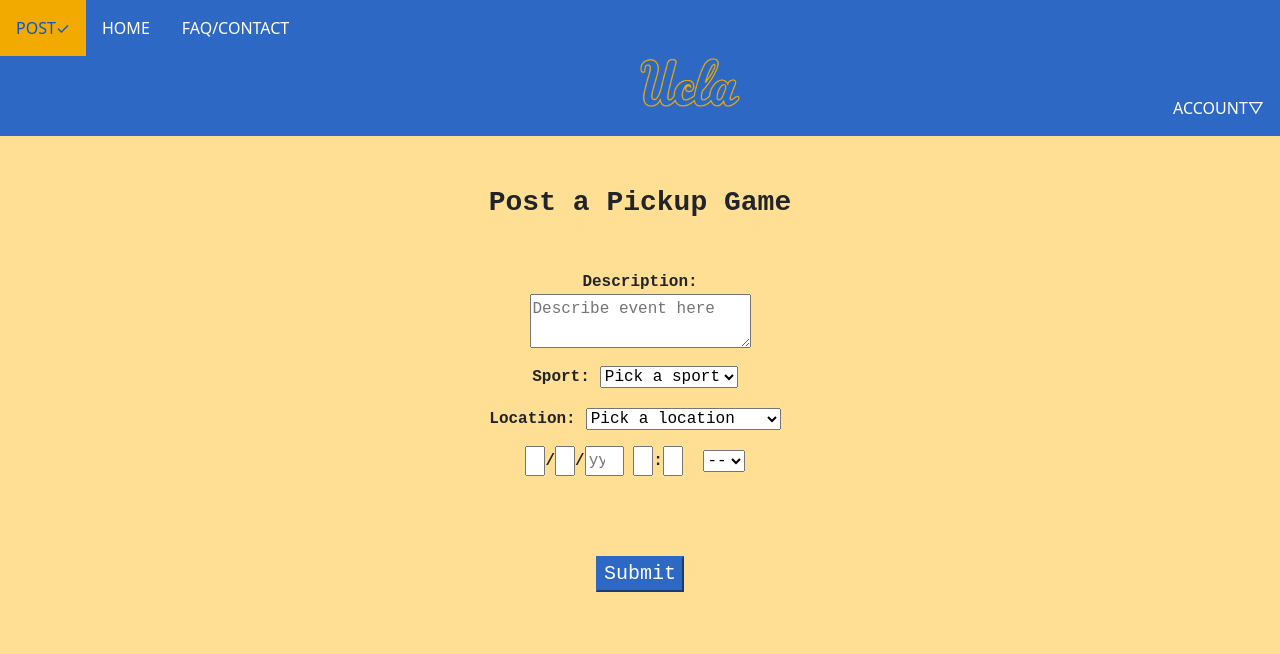
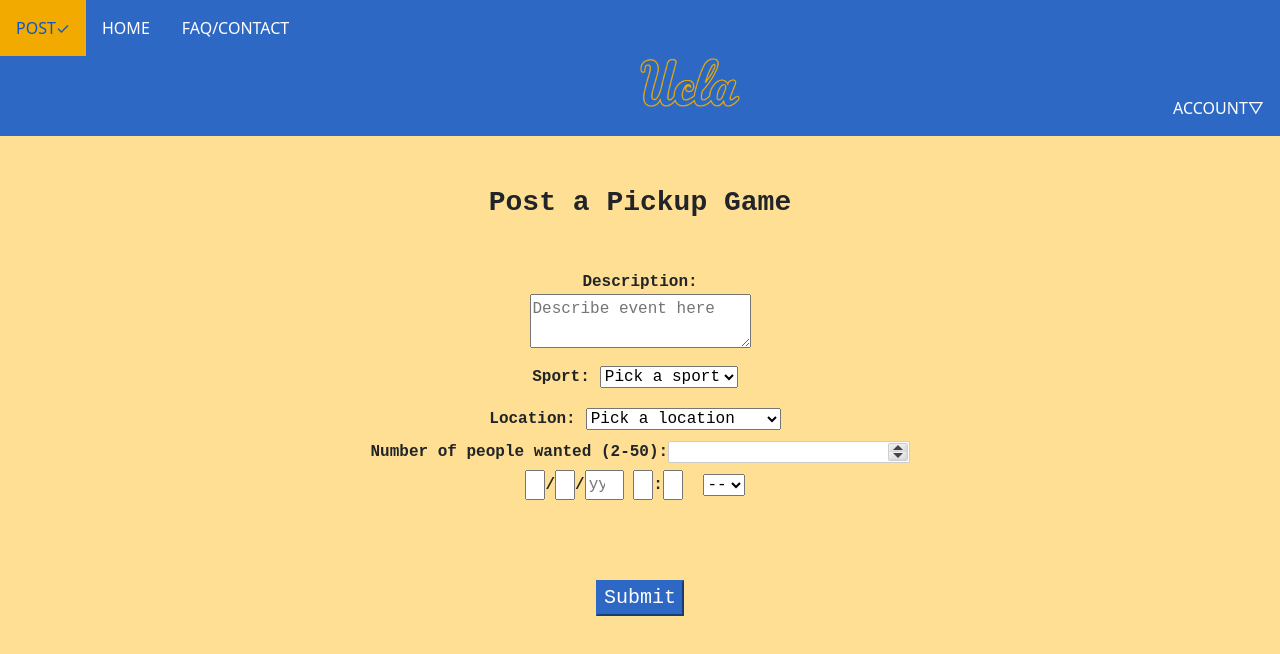
Before and after one commit to maxdalton01/bSports, a React (Create React App) app in the folder frontend/: page /Post in a window 1280 px wide. Shown: the top 654 px of the page. Built offline with nearby package versions, Linux system fonts and the light colour scheme; sample sign-in values are in the browser's storage.

Commit message:
Changed postEvent.js to work with updated event style

```diff
--- a/frontend/package.json
+++ b/frontend/package.json
@@ -12,6 +12,7 @@
     "react": "^17.0.2",
     "react-datetime-picker": "^3.2.1",
     "react-dom": "^17.0.2",
+    "react-numeric-input": "^2.2.3",
     "react-router-dom": "^5.2.0",
     "react-scripts": "4.0.3",
     "web-vitals": "^1.1.1"
--- a/frontend/src/components/postEvent.js
+++ b/frontend/src/components/postEvent.js
@@ -3,12 +3,14 @@ import axios from 'axios';
 import DateTimePicker from 'react-datetime-picker';
 import "./postEvent.css";
 import { useHistory } from 'react-router-dom';
+import NumericInput from 'react-numeric-input';
 
 function PostEvent (props) {
     const [sport, setSport] = useState('soccer');
     const [location, setLocation] = useState('hitch');
     const [date, setDate] = useState(new Date());
     const [description, setDescription] = useState('No description.');
+    const [wantedAttendees, setWantedAttendees] = useState(1);
 
     let history = useHistory(); // component used for redirecting
 
@@ -16,11 +18,15 @@ function PostEvent (props) {
     let handleSubmit = (event) => {
         event.preventDefault();
 
+        const currentUser = sessionStorage.getItem('username');
+
         const post = {
             sport: sport,
             location: location,
             date: date,
-            description: description
+            description: description,
+            wantedAttendees: wantedAttendees,
+            creator: currentUser
         };
 
         axios.post(`http://localhost:3001/api/events/`, post)
@@ -68,10 +74,17 @@ function PostEvent (props) {
                     </select>
                 </label>
                 <br />
+                <label>
+                    Number of people wanted (2-50):
+                    <NumericInput min={2} max={50} onChange={setWantedAttendees}/>
+                </label>
+
+
+                <br />
                     <div>
                         <DateTimePicker date={date} onChange={setDate} disableCalendar={true} disableClock={true}
                             clearIcon={null} yearPlaceholder={"yyyy"} monthPlaceholder={"mm"} minutePlaceholder={"mm"}
-                            hourPlaceholder={"hh"} dayPlaceholder={"dd"}
+                            hourPlaceholder={"hh"} dayPlaceholder={"dd"} minDate={new Date()} maxDate={new Date("12/31/2050")}
                         />
                     </div>
                 <br />
```
Also changed, not shown: 1 other file (tests, documents, lock files or other folders).
